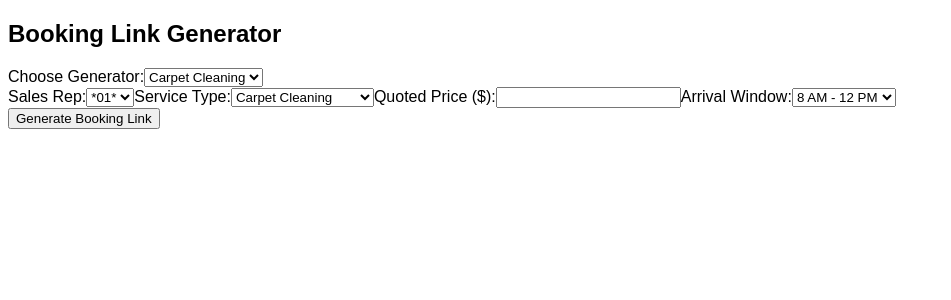
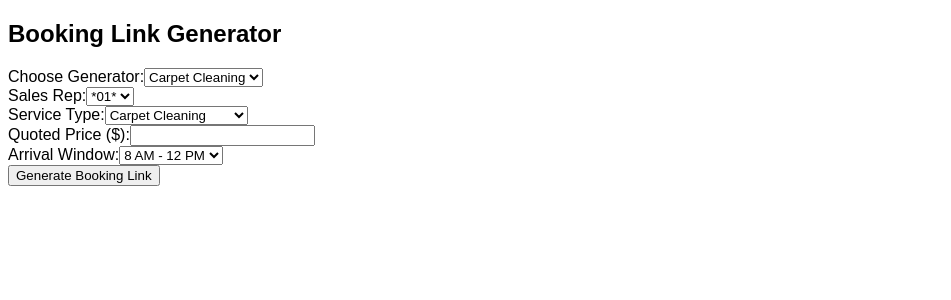
Before and after one commit to Samedaysteamer/booking-link-generator, a React (Vite) app: page / in a window 1280 px wide. Shown: the top 300 px of the page, without its empty margins (0-951 px from the left). Built offline with nearby package versions, Linux system fonts and the light colour scheme.

Commit message:
Update App.jsx

```diff
--- a/App.jsx
+++ b/App.jsx
@@ -23,16 +23,18 @@ export default function BookingLinkGenerator() {
     setGeneratedLink(url);
   };
 
-  const renderFields = () => {
-    return (
-      <div>
+  const renderFields = () => (
+    <>
+      <div className="form-group">
         <label>Sales Rep:</label>
         <select value={salesRep} onChange={(e) => setSalesRep(e.target.value)}>
           <option value="*01*">*01*</option>
           <option value="*02*">*02*</option>
           <option value="*03*">*03*</option>
         </select>
+      </div>
 
+      <div className="form-group">
         <label>Service Type:</label>
         <select value={service} onChange={(e) => setService(e.target.value)}>
           {selectedGenerator === 'Carpet Cleaning' && (
@@ -60,10 +62,14 @@ export default function BookingLinkGenerator() {
             </>
           )}
         </select>
+      </div>
 
+      <div className="form-group">
         <label>Quoted Price ($):</label>
         <input type="text" value={price} onChange={(e) => setPrice(e.target.value)} />
+      </div>
 
+      <div className="form-group">
         <label>Arrival Window:</label>
         <select value={arrivalWindow} onChange={(e) => setArrivalWindow(e.target.value)}>
           {selectedGenerator === 'Carpet Cleaning' && (
@@ -91,32 +97,31 @@ export default function BookingLinkGenerator() {
           )}
         </select>
       </div>
+    </>
   );
-  };
 
   return (
     <div className="booking-link-generator">
       <h2>Booking Link Generator</h2>
+      <div className="form-group">
         <label>Choose Generator:</label>
-      <select
-        value={selectedGenerator}
-        onChange={(e) => setSelectedGenerator(e.target.value)}
-      >
+        <select value={selectedGenerator} onChange={(e) => setSelectedGenerator(e.target.value)}>
           <option value="Carpet Cleaning">Carpet Cleaning</option>
           <option value="Moving">Moving</option>
           <option value="Duct Cleaning">Duct Cleaning</option>
         </select>
+      </div>
 
       {renderFields()}
 
+      <div className="form-group">
         <button onClick={generateLink}>Generate Booking Link</button>
+      </div>
 
       {generatedLink && (
-        <div>
+        <div className="form-group">
           <p>Generated Link:</p>
-          <a href={generatedLink} target="_blank" rel="noopener noreferrer">
-            {generatedLink}
-          </a>
+          <a href={generatedLink} target="_blank" rel="noopener noreferrer">{generatedLink}</a>
         </div>
       )}
     </div>
```
Lines whose indentation alone changed are shown as unchanged.
